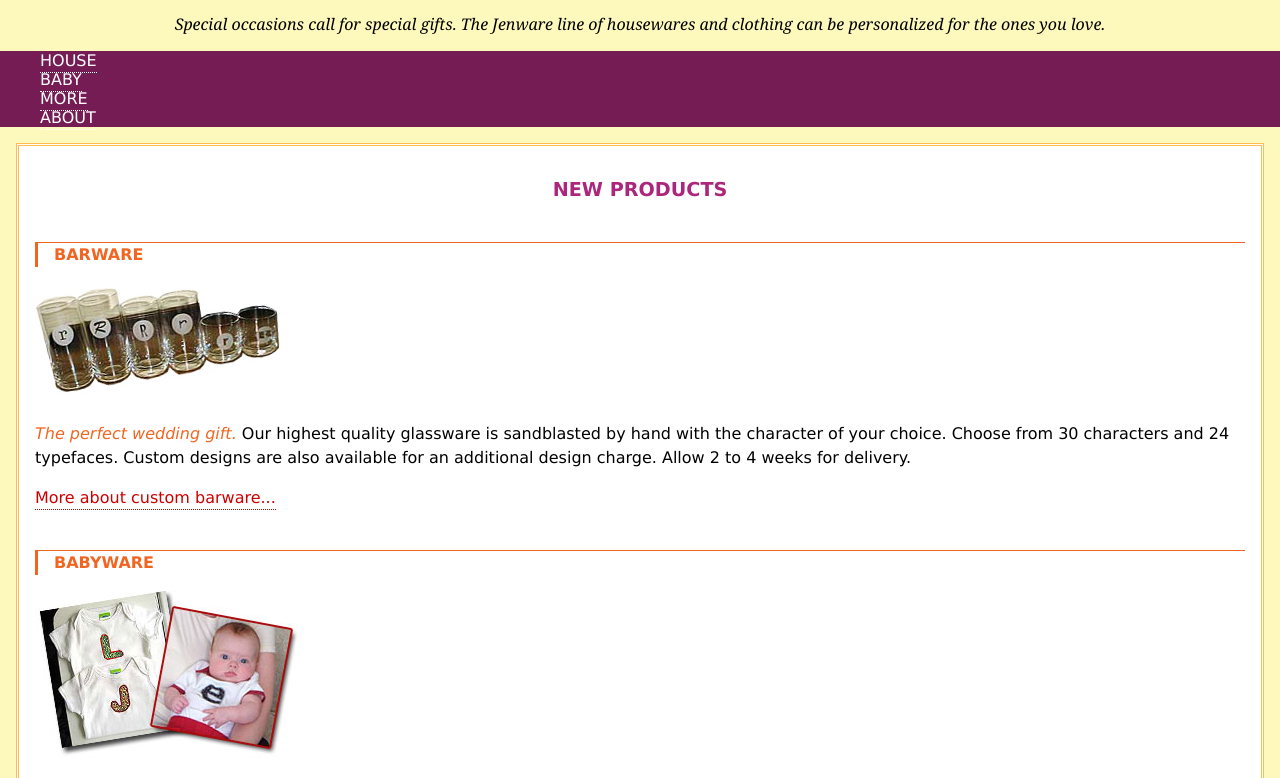
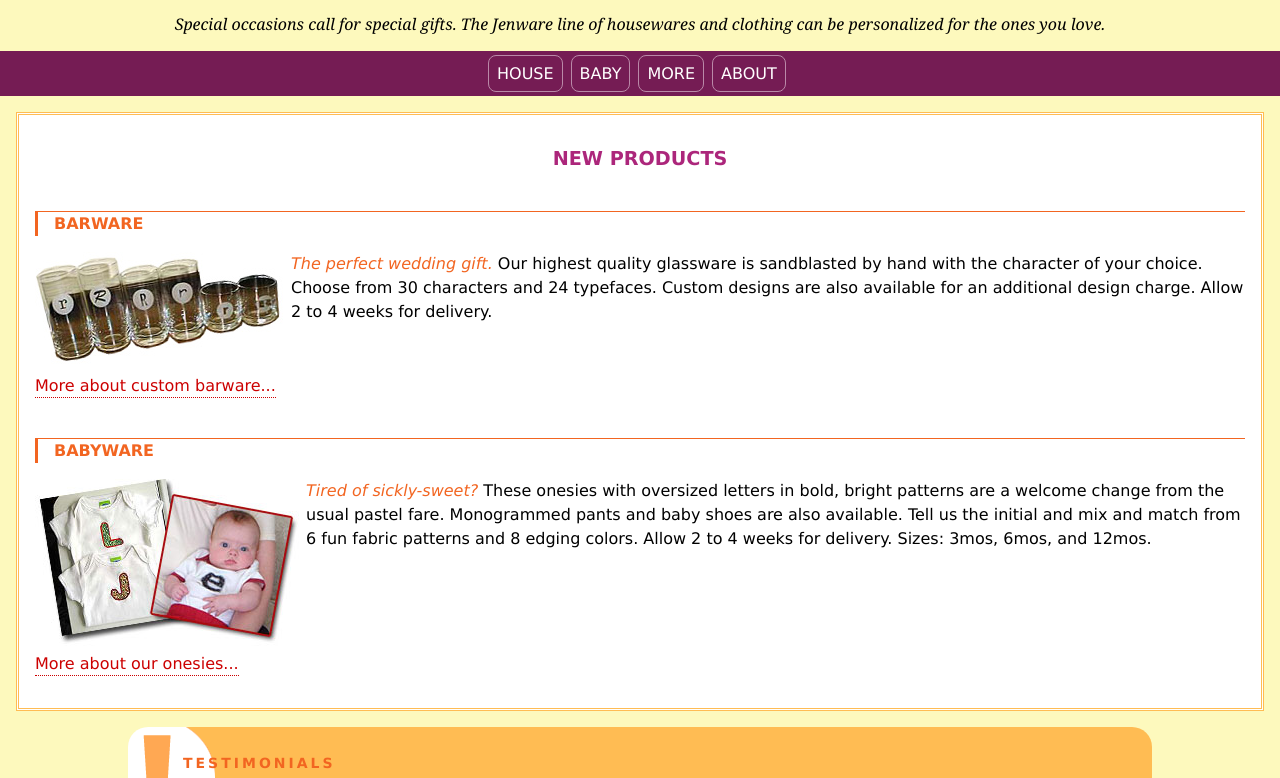
Before and after one commit to jkuczarski/learning-web-design, a plain HTML site: page jenware/jenware.html in a window 1280 px wide. Shown: the part 125-903 px from the top of the page. Drawn offline with Linux system fonts and the light colour scheme.

Commit message:
Completed exercises 15-1 and 15-2

```diff
--- a/jenware/jenware.html
+++ b/jenware/jenware.html
@@ -52,14 +52,46 @@ a:active { color:#F00;}
 }
 
 /* styles for navigation */
-#nav { background-color: #751c54;}
-#nav ul { list-style:none;}
-#nav ul li { font-weight: normal;    text-transform: uppercase;}
-#nav ul a:link {    color: #fff;  }
-#nav ul a:visited {    color: #fff;  }
-#nav ul a:focus { color:#FC6}
-#nav ul a:hover {    color: #fc6;  }
-#nav ul a:active { color:#F00;}
+#nav {
+  background-color: #751c54;
+  overflow: hidden;
+  width: 100%;
+}
+#nav ul {
+  list-style-type: none;
+  padding: 0;
+  margin: 0 auto;
+  width: 19.5em;
+}
+#nav ul li {
+  font-weight: normal;
+  text-transform: uppercase;
+  float: left;
+}
+#nav ul a:link {
+  color: #fff;
+}
+#nav ul a:visited {
+  color: #fff;
+}
+#nav ul li a {
+  display: block;
+  padding: .5em;
+  border: 1px solid #ba89a8;
+  border-radius: .5em;
+  margin: .25em;
+}
+#nav ul a:focus {
+  color:#FC6
+  border-color: #fff;
+}
+#nav ul a:hover {
+  color: #fc6;
+  border-color: #fff;
+}
+#nav ul a:active {
+  color:#F00;
+}
 
 /* styles for the products section */
 #products {
@@ -68,6 +100,8 @@ a:active { color:#F00;}
   padding: 1em;
   border: double #FFBC53;
   margin: 1em;
+  clear: both;
+  overflow: hidden;
 }
 #products h2 {  font-size: 1.2em;  color: #ac267b;  text-align: center;  text-transform: uppercase;  }
 #products h3 {
@@ -78,6 +112,13 @@ a:active { color:#F00;}
   border-left: 3px solid;
   padding-left: 1em;
   margin-top: 2.5em;
+}
+#products img {
+  float: left;
+  margin: 0 6px 6px 0;
+}
+#products .more {
+  clear: left;
 }
 
 /* styles for the testimonials box */
@@ -133,16 +174,14 @@ p#copyright {  color:#663333;   font-size: .8em;  text-align: center;  }  </styl
      <img alt="photo of glasses decorated with the letter R" src="images/glasses.jpg" /></p>
     <p>
      <em>The perfect wedding gift.</em> Our highest quality glassware is sandblasted by hand with the character of your choice. Choose from 30 characters and 24 typefaces. Custom designs are also available for an additional design charge. Allow 2 to 4 weeks for delivery.</p>
-    <p>
-     <a href="#">More about custom barware...</a></p>
+    <p class="more"><a href="#">More about custom barware...</a></p>
     <h3>
      Babyware</h3>
     <p>
      <img alt="photos of shirts personalized with initial letters" src="images/shirts.jpg" /></p>
     <p>
      <em>Tired of sickly-sweet?</em> These onesies with oversized letters in bold, bright patterns are a welcome change from the usual pastel fare. Monogrammed pants and baby shoes are also available. Tell us the initial and mix and match from 6 fun fabric patterns and 8 edging colors. Allow 2 to 4 weeks for delivery. Sizes: 3mos, 6mos, and 12mos.</p>
-    <p>
-     <a href="#">More about our onesies...</a></p>
+    <p class="more"><a href="#">More about our onesies...</a></p>
    </div>
    <div id="testimonials">
     <h2>
```
